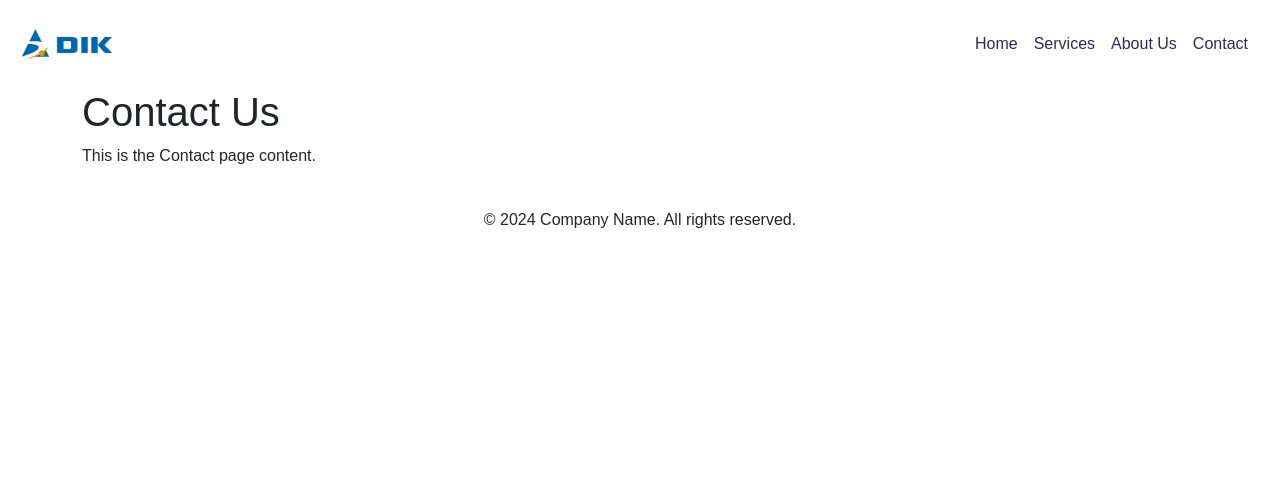
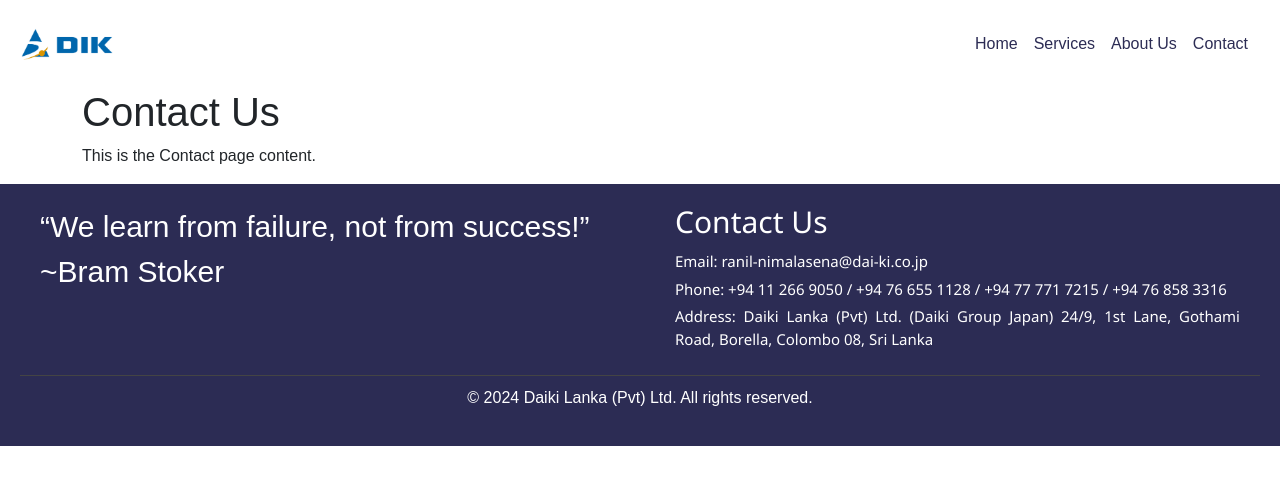
Before and after one commit to Rashini1998/Daiki-Website, a React (Create React App) app in the folder daiki-website/: page /contact in a window 1280 px wide. Shown: the top 484 px of the page. Built offline with nearby package versions, Linux system fonts and the light colour scheme.

Commit message:
add footer

```diff
--- a/daiki-website/src/components/Footer.js
+++ b/daiki-website/src/components/Footer.js
@@ -1,9 +1,25 @@
 import React from 'react';
+import "../css/Footer.css";
 
 const Footer = () => (
-  <footer className="bg-white text-center py-4">
-    <div className="container">
-      <p>© 2024 Company Name. All rights reserved.</p>
+  <footer className="footer">
+    <div className="footer-content">
+      <div className="footer-quote">
+        <p className='wording'>“We learn from failure, not from success!”</p>
+        <p>~Bram Stoker</p>
+      </div>
+      <div className="footer-contact">
+        <h4>Contact Us</h4>
+        <p>Email: ranil-nimalasena@dai-ki.co.jp</p>
+        <p>Phone: +94 11 266 9050 / +94 76 655 1128 / +94 77 771 7215 / +94 76 858 3316</p>
+        <p>Address: Daiki Lanka (Pvt) Ltd. (Daiki Group Japan)
+          24/9, 1st Lane, Gothami Road,
+          Borella, Colombo 08,
+          Sri Lanka</p>
+      </div>
+    </div>
+    <div className="footer-bottom">
+      <p>© 2024  Daiki Lanka (Pvt) Ltd. All rights reserved.</p>
     </div>
   </footer>
 );
--- /dev/null
+++ b/daiki-website/src/css/Footer.css
@@ -0,0 +1,50 @@
+.footer {
+    background-color: #2c2c54;
+    color: white;
+    padding: 20px;
+  }
+
+  .footer-content {
+    display: flex;
+    justify-content: space-between;
+    max-width: 1200px;
+    margin: 0 auto;
+  }
+
+  .footer-quote {
+    flex: 1;
+    text-align: left;
+    padding-right: 20px;
+  }
+
+  .footer-quote p {
+    margin: 0;
+    font-size: 30px;
+  }
+
+  .footer-contact {
+    flex: 1;
+    text-align: right;
+    padding-left: 50px;
+  }
+
+  .footer-contact h4 {
+    font-size: 30px;
+    margin-bottom: 10px;
+    text-align: justify;
+    font-family:'Segoe UI', Tahoma, Geneva, Verdana, sans-serif;
+  }
+
+  .footer-contact p {
+    margin: 5px 0;
+    text-align: justify;
+    font-size: 15px;
+    font-family:'Segoe UI', Tahoma, Geneva, Verdana, sans-serif;
+  }
+
+  .footer-bottom {
+    text-align: center;
+    margin-top: 20px;
+    border-top: 1px solid #444; /* Optional: Adds a line above the copyright */
+    padding-top: 10px;
+  }
```
